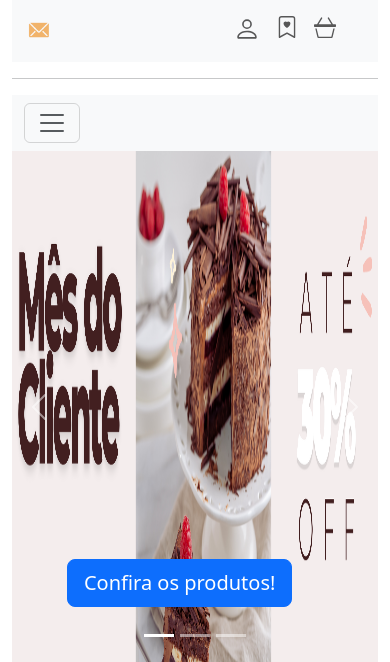
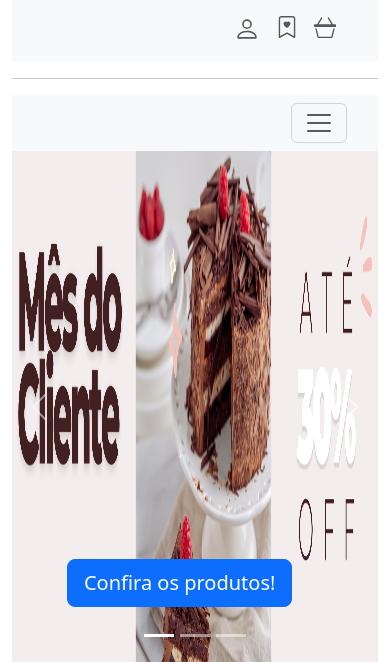
Before and after one commit to Madu-Montes/site_luh_mimus, a PHP site: page / in a window 390 px wide. Shown: the top 662 px of the page. Run offline with PHP 8.4, Linux system fonts and the light colour scheme; some libraries are stand-ins or nearby versions.

Commit message:
menu hamburguer 320 ajustado

```diff
--- a/css/responsive.css
+++ b/css/responsive.css
@@ -87,6 +87,14 @@
   .header-topo .d-flex .imgemail .email {
     display: none;
   }
+  .header-topo .d-flex .imgemail img {
+    display: none;
+  }
+
+  .header-menu button {
+    position: relative;
+    left: 78%;
+  }
 
   .menu nav h1{
     display: none;
--- a/css/style.css
+++ b/css/style.css
@@ -75,6 +75,7 @@ body {
     font-size: 50px;
   }
 }
+
 /*acho que pode apagar essa parte 40em = 200px tamanho q n existe*/
 
 
@@ -298,6 +299,6 @@ h2 {
   font-weight: bold;
 }
 
-.escolha{
+.escolha {
   margin-bottom: 20px;
 }
```
